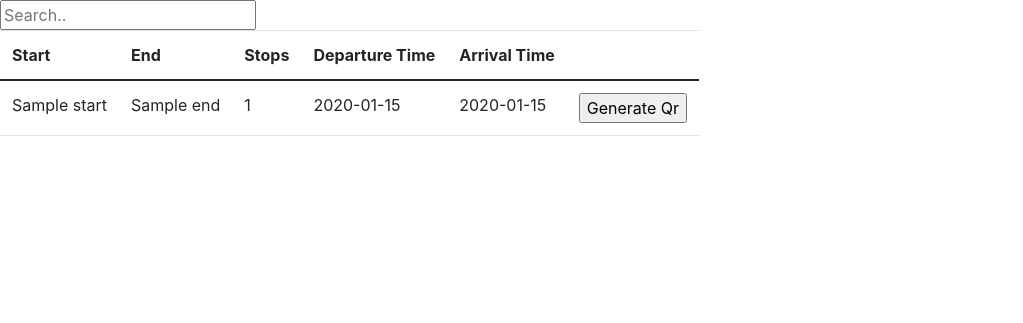
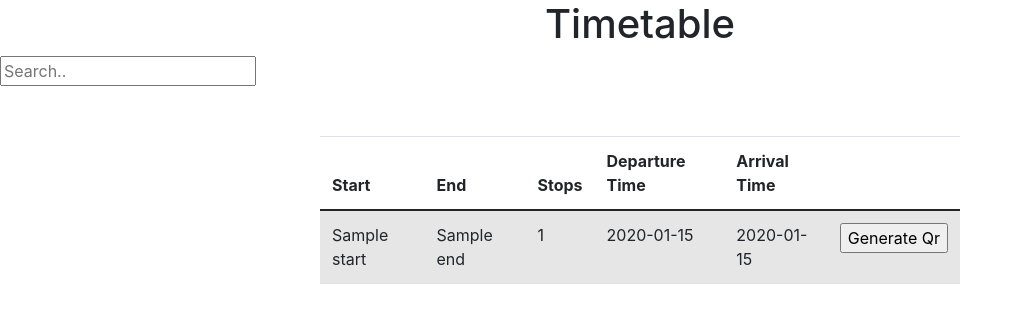
Before and after one commit to SergejsZ/IoT_UDP_CA, a Flask app: page /buses in a window 1280 px wide. Shown: the part 56-379 px from the top of the page, without its empty margins (0-1023 px from the left). Run offline with Flask 2, Linux system fonts and the light colour scheme; a database or web service that is not in the repository returns one stand-in record (values such as "Sample title"); some libraries are stand-ins or nearby versions.

Commit message:
Adding CSS to Bus table

```diff
--- a/application.py
+++ b/application.py
@@ -103,9 +103,12 @@ def logout():
 
 @app.route("/buses", methods=["POST", "GET"])
 def buses():
-    all_bus = list(bus.find({}))
+    all_bus = bus.find()
     return render_template('buses.html', buses=all_bus)
-
+@app.route("/buses", methods=["POST", "GET"])
+def stops():
+    all_stop = bus.find({'stops': 1})
+    return render_template('buses.html', stops=all_stop)
 
 def qrcode():
     # Link for website
--- a/static/css/buses.css
+++ b/static/css/buses.css
@@ -0,0 +1,19 @@
+.table.table-striped.table-responsive
+{
+    margin-top: 50px;
+    width:50%;
+    margin-left:auto;
+    margin-right:auto;
+}
+
+.title
+{
+    margin-left:auto;
+    margin-right:auto;
+    width:50%;
+    text-align:center;
+}
+.top.search
+{
+
+}
--- a/templates/base.html
+++ b/templates/base.html
@@ -10,6 +10,7 @@
   <link rel="stylesheet" href="https://stackpath.bootstrapcdn.com/bootstrap/4.5.0/css/bootstrap.min.css" integrity="sha384-9aIt2nRpC12Uk9gS9baDl411NQApFmC26EwAOH8WgZl5MYYxFfc+NcPb1dKGj7Sk" crossorigin="anonymous">
   <link href="/static/css/login.css" rel="stylesheet">
   <link href="/static/css/logged_in.css" rel="stylesheet">
+  <link href="/static/css/buses.css" rel="stylesheet">
   <link rel="stylesheet" href="https://cdn.jsdelivr.net/npm/bootstrap@4.0.0/dist/css/bootstrap.min.css" integrity="sha384-Gn5384xqQ1aoWXA+058RXPxPg6fy4IWvTNh0E263XmFcJlSAwiGgFAW/dAiS6JXm" crossorigin="anonymous">
 <script src="https://code.jquery.com/jquery-3.2.1.slim.min.js" integrity="sha384-KJ3o2DKtIkvYIK3UENzmM7KCkRr/rE9/Qpg6aAZGJwFDMVNA/GpGFF93hXpG5KkN" crossorigin="anonymous"></script>
 <script src="https://cdn.jsdelivr.net/npm/popper.js@1.12.9/dist/umd/popper.min.js" integrity="sha384-ApNbgh9B+Y1QKtv3Rn7W3mgPxhU9K/ScQsAP7hUibX39j7fakFPskvXusvfa0b4Q" crossorigin="anonymous"></script>
--- a/templates/buses.html
+++ b/templates/buses.html
@@ -1,13 +1,14 @@
+
 {% extends "base.html" %}
+
 {% block title %}Register System{% endblock %}
 
 {% block content %}
 
-<div class="search">
-<input type="text" placeholder="Search..">
-</div>
 
-<table class="table table-hover table-responsive">
+    <h1 class="title">Timetable</h1>
+    <input class="search" type="text" placeholder="Search..">
+<table class="table table-striped table-responsive">
     <thead>
     <tr>
         <th scope="col">Start</th>
--- a/templates/index.html
+++ b/templates/index.html
@@ -13,7 +13,7 @@
           font-size: 3.5rem;
         }
       }
-    </style>
+</style>
 {% extends "base.html" %}
 {% block title %}Login System{% endblock %}
 
@@ -30,7 +30,7 @@
     <h1 class="h3 mb-3 fw-normal">Please sign in</h1>
 
     <div class="form-floating">
-        <input type="email" name="email" class="form-control" id="floatingInput" placeholder="name@example.com">
+        <input type="input" name="email" class="form-control" id="floatingInput" placeholder="name@example.com">
         <label for="floatingInput">Email address</label>
     </div>
     </br>
```
